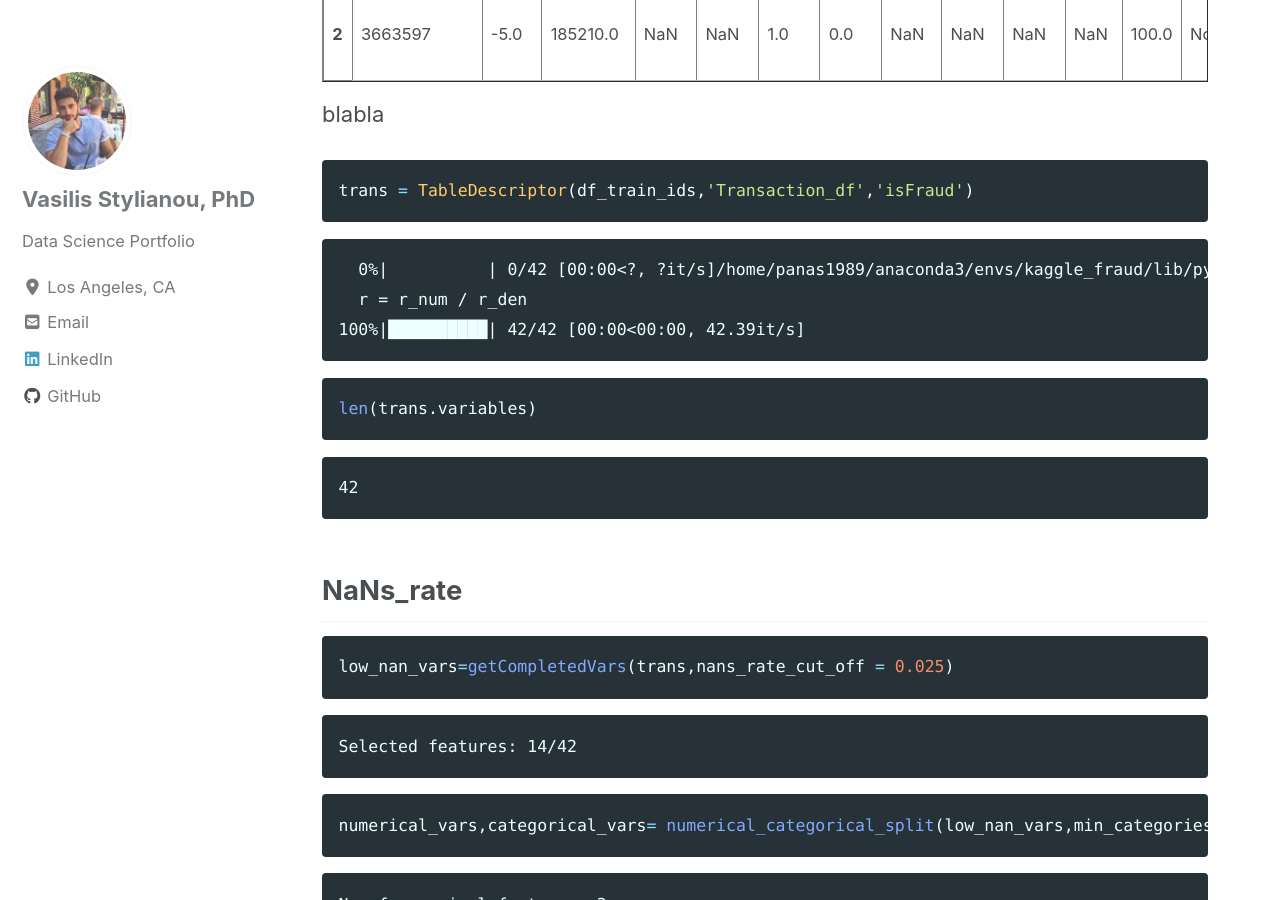
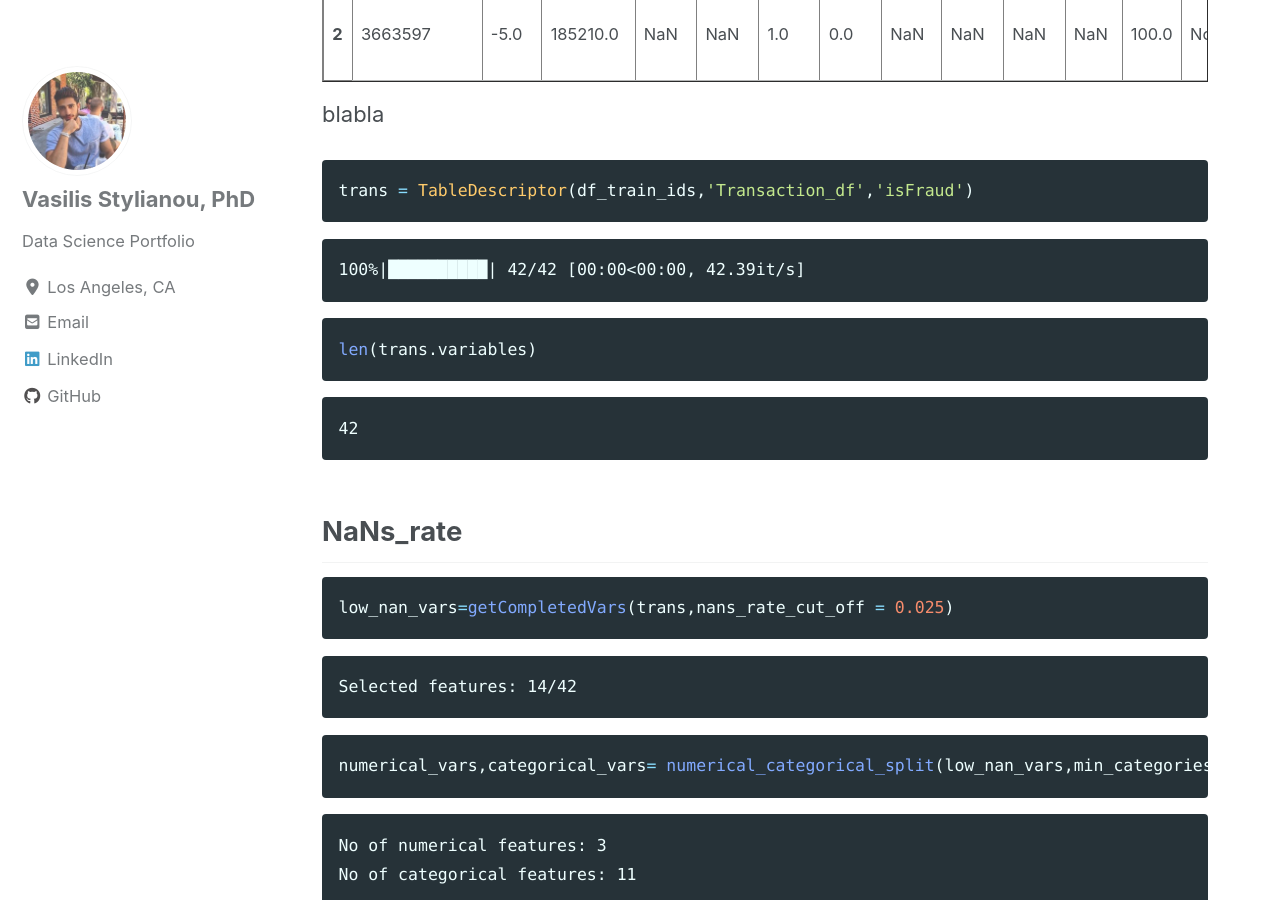
Before and after one commit to vasilis-stylianou/vasilis-stylianou.github.io, a Jekyll site: the page built from _posts/2019-09-20-ML_Kaggle_Part1.md, in a window 1280 px wide and 900 px high, scrolled down 5592 px. Built offline with Jekyll 4.4.1, drawn with Linux system fonts in a browser that asks for light colours; cached includes are drawn as plain includes; nearby versions of some CDN libraries.

Commit message:
Update 2019-09-20-ML_Kaggle_Part1.md

````diff
--- a/_posts/2019-09-20-ML_Kaggle_Part1.md
+++ b/_posts/2019-09-20-ML_Kaggle_Part1.md
@@ -3829,8 +3829,7 @@ blabla
 trans = TableDescriptor(df_train_ids,'Transaction_df','isFraud')
 ```
 
-      0%|          | 0/42 [00:00<?, ?it/s]/home/panas1989/anaconda3/envs/kaggle_fraud/lib/python3.7/site-packages/scipy/stats/stats.py:3038: RuntimeWarning: invalid value encountered in double_scalars
-      r = r_num / r_den
+
     100%|██████████| 42/42 [00:00<00:00, 42.39it/s]
 
 
````
